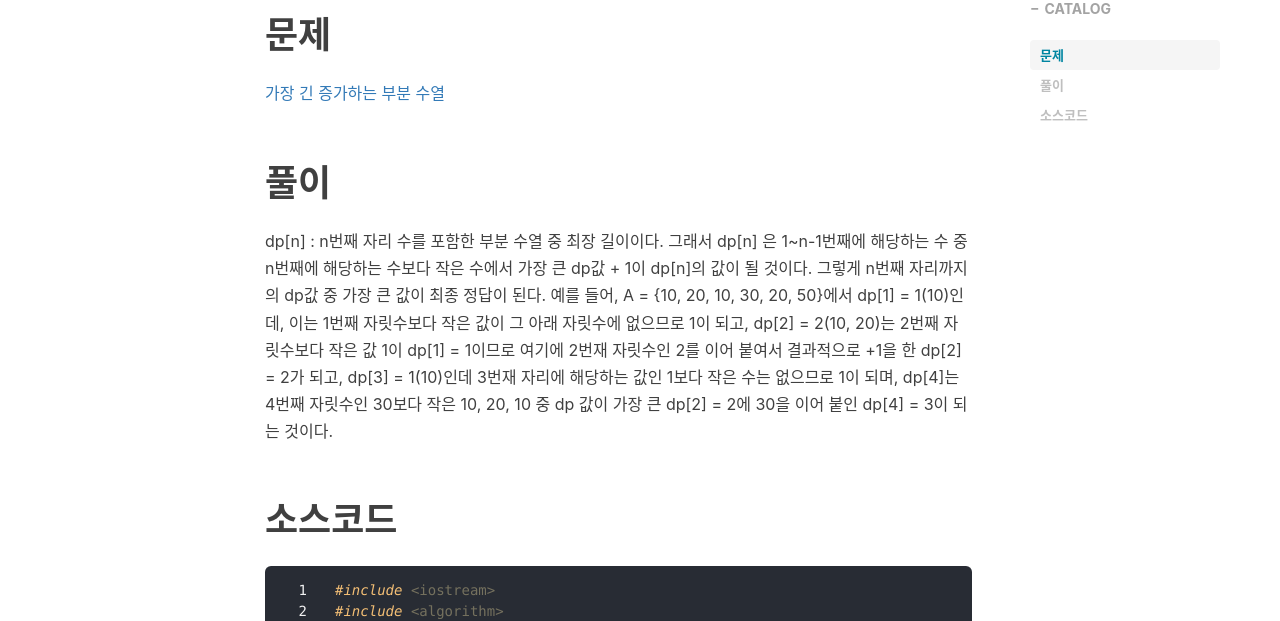
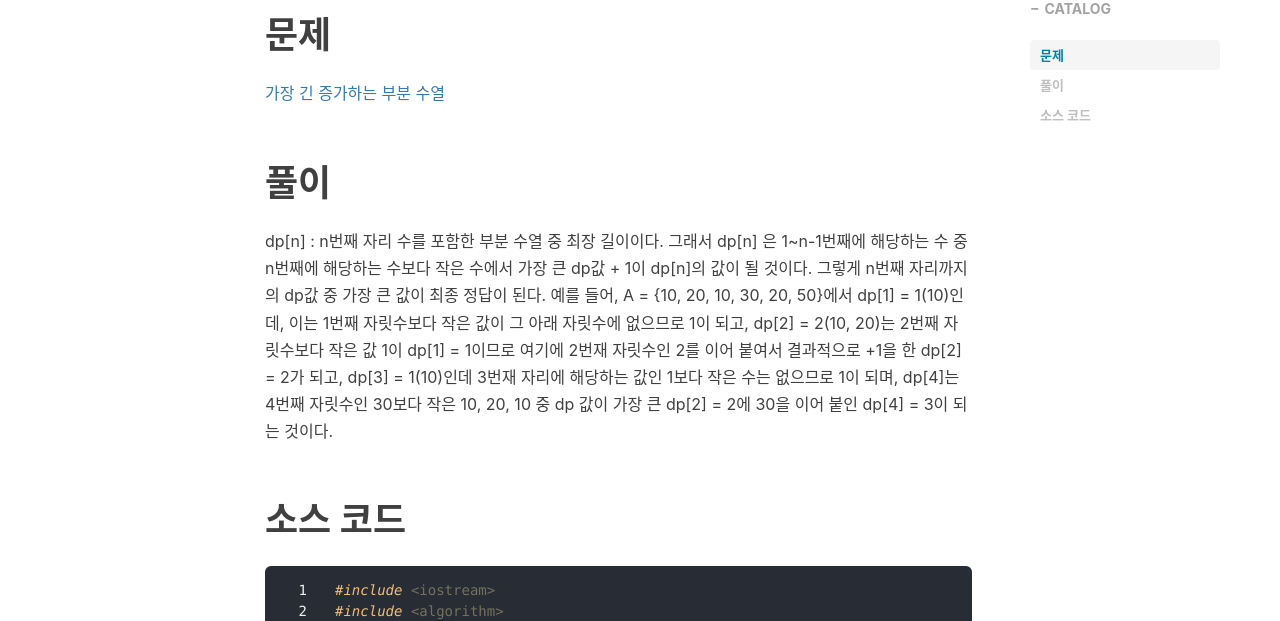
Before and after one commit to scatdelight/scatdelight.github.io, a Jekyll site: the page built from _posts/2021-06-08-BOJ-11053-C++.md, in a window 1280 px wide and 900 px high, scrolled down 490 px. Shown: the part 153-774 px from the top of the window. Built offline with Jekyll 4.4.1, drawn with Linux system fonts in a browser that asks for light colours; nearby versions of some CDN libraries; some web fonts are replaced; comment, search, counter and statistics services are not loaded.

Commit message:
Update 2021-06-08-BOJ-11053-C++.md

````diff
--- a/_posts/2021-06-08-BOJ-11053-C++.md
+++ b/_posts/2021-06-08-BOJ-11053-C++.md
@@ -21,7 +21,7 @@ dp[n] : n번째 자리 수를 포함한 부분 수열 중 최장 길이이다.
 dp[2] = 2(10, 20)는 2번째 자릿수보다 작은 값 1이 dp[1] = 1이므로 여기에 2번재 자릿수인 2를 이어 붙여서 결과적으로 +1을 한 dp[2] = 2가 되고, dp[3] = 1(10)인데 3번재 자리에 해당하는 값인 1보다 작은
 수는 없으므로 1이 되며, dp[4]는 4번째 자릿수인 30보다 작은 10, 20, 10 중 dp 값이 가장 큰 dp[2] = 2에 30을 이어 붙인 dp[4] = 3이 되는 것이다.
 
-# 소스코드
+# 소스 코드
 
 ```c++
 #include <iostream>
````
